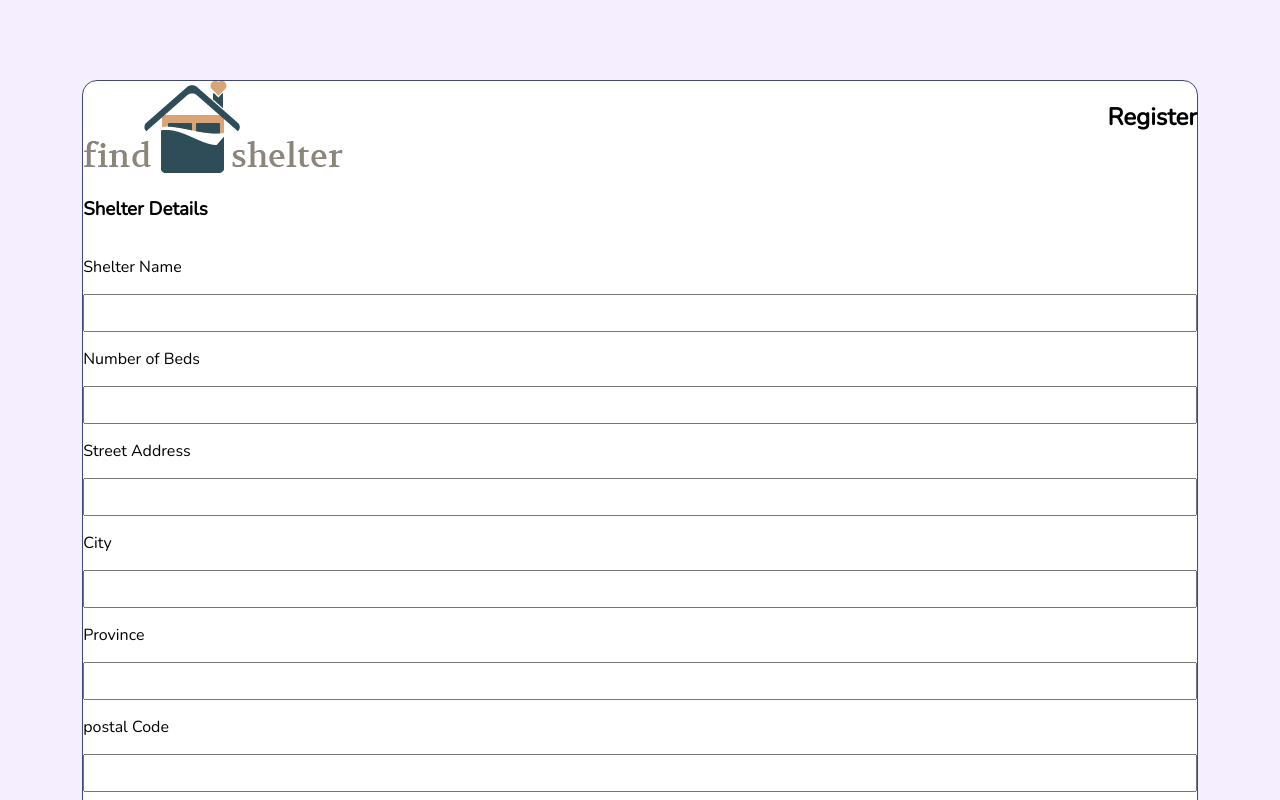
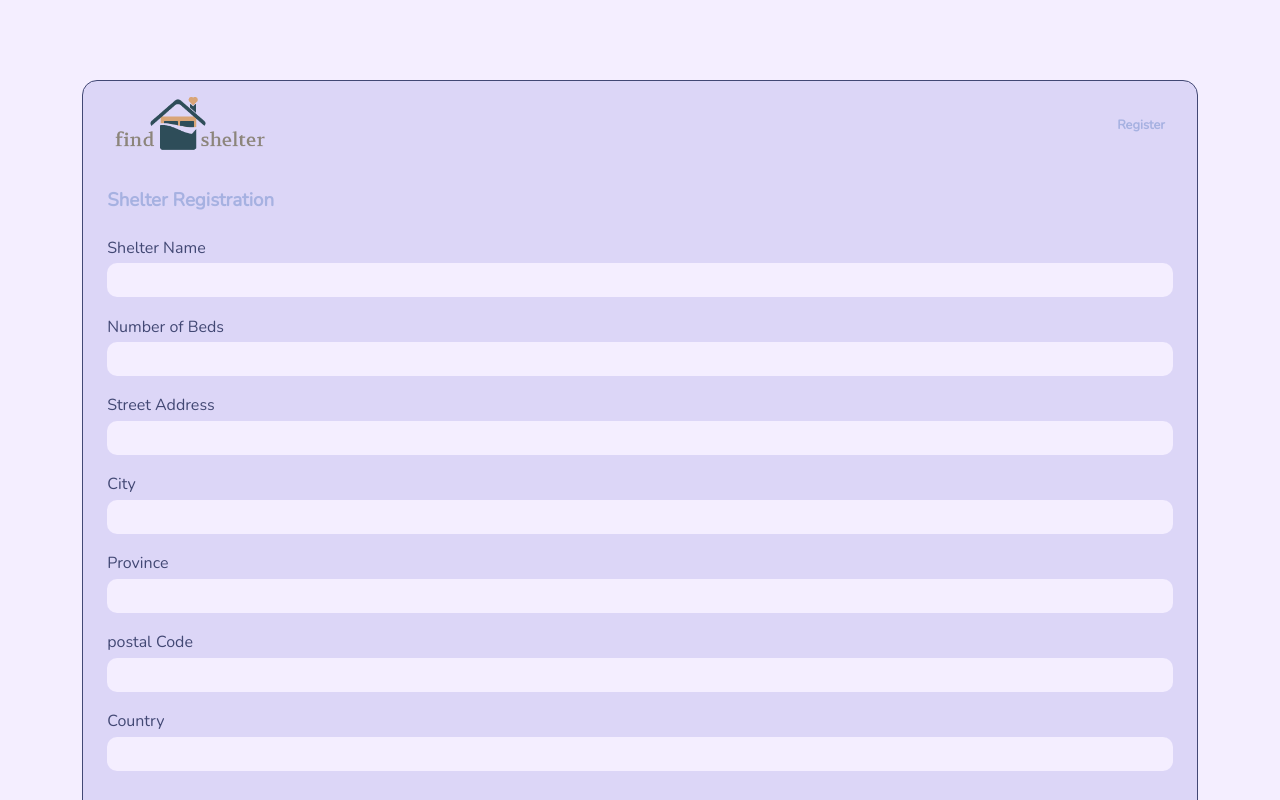
Before and after one commit to shaunpurslow/findShelter, a React (Create React App) app in the folder client/: page /register in a window 1280 px wide. Shown: the top 800 px of the page. Built offline with nearby package versions, Linux system fonts and the light colour scheme.

Commit message:
add styles to register page

```diff
--- a/client/src/components/Register.tsx
+++ b/client/src/components/Register.tsx
@@ -77,7 +77,7 @@ const Register = () => {
       </div>
 
       <form onSubmit={handleSubmit} className='registration-form'>
-        <h3>Shelter Details</h3>
+        <h3>Shelter Registration</h3>
         <label htmlFor='shelter-name'>Shelter Name</label>
         <input
           name='shelter-name'
--- a/client/src/styles/Register.scss
+++ b/client/src/styles/Register.scss
@@ -5,23 +5,48 @@
   margin: 5em auto;
   border: 1px solid $col-dark;
   border-radius: 15px;
-  background-color: white;
+  background-color: $col-medium;
 }
 
 .register__header {
   display: flex;
   justify-content: space-between;
+  align-items: center;
+  margin: 1em 2em;
+
+  img {
+    width: 150px;
+  }
+
+  h2 {
+    font-size: .8em;
+    color: $col-medium-dark;
+  }
 }
 
 .registration-form {
   display: flex;
   flex-direction: column;
+  margin: 0 1.5em;
+
+   h3 {
+    color: $col-medium-dark;
+   }
 
   label {
-    margin: 1rem 0;
+    margin: .3rem 0;
+    color: $col-dark;
+
   }
 
   input {
     height: 2rem;
+    background-color: $col-light;
+    outline: none;
+    border: none;
+    border-radius: 10px;
+    margin-bottom: 1em;
+
   }
+
 }
```
